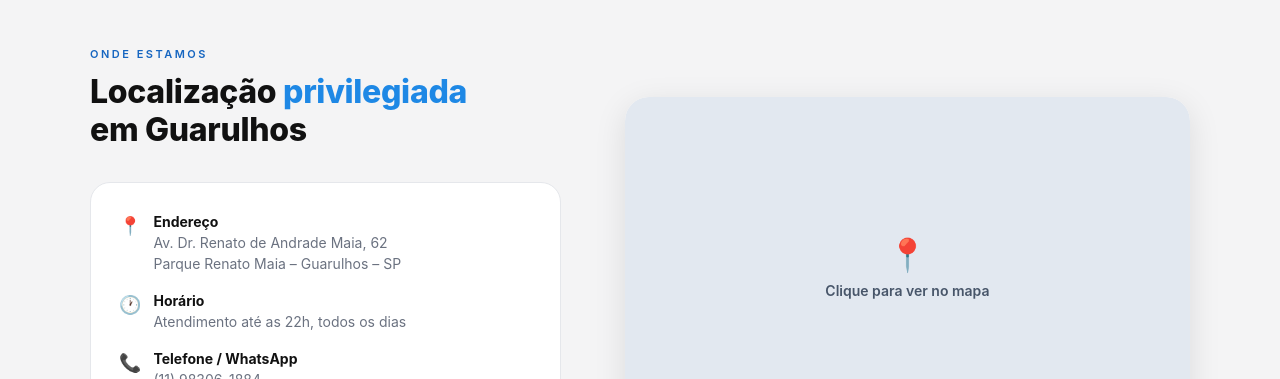
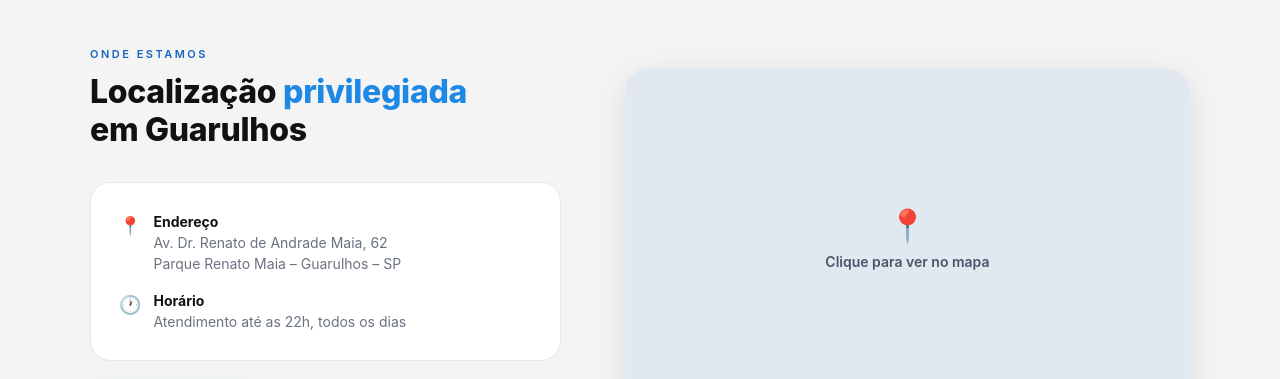
Before and after one commit to assessoria-boop/niram-vet, a plain HTML site: page index.html in a window 1280 px wide. Shown: the part 3856-4235 px from the top of the page. Drawn offline with Linux system fonts and the light colour scheme.

Commit message:
Remove informação de telefone/WhatsApp da seção localização

```diff
--- a/index.html
+++ b/index.html
@@ -780,10 +780,6 @@
             <span class="ico">🕐</span>
             <div><strong>Horário</strong>Atendimento até as 22h, todos os dias</div>
           </div>
-          <div class="info-linha">
-            <span class="ico">📞</span>
-            <div><strong>Telefone / WhatsApp</strong>(11) 98306-1884</div>
-          </div>
         </div>
         <a href="https://wa.me/5511983061884?text=Ol%C3%A1%2C%20encontrei%20voc%C3%AAs%20pelo%20Google%20e%20gostaria%20de%20atendimento.%20%5BN%C3%A3o%20apague%20esta%20mensagem%20para%20atendimento%20imediato%5D" class="btn-wpp" style="margin-top:24px;font-size:15px;padding:14px 24px;">
           <svg viewBox="0 0 24 24"><path d="M17.472 14.382c-.297-.149-1.758-.867-2.03-.967-.273-.099-.471-.148-.67.15-.197.297-.767.966-.94 1.164-.173.199-.347.223-.644.075-.297-.15-1.255-.463-2.39-1.475-.883-.788-1.48-1.761-1.653-2.059-.173-.297-.018-.458.13-.606.134-.133.298-.347.446-.52.149-.174.198-.298.298-.497.099-.198.05-.371-.025-.52-.075-.149-.669-1.612-.916-2.207-.242-.579-.487-.5-.669-.51-.173-.008-.371-.01-.57-.01-.198 0-.52.074-.792.372-.272.297-1.04 1.016-1.04 2.479 0 1.462 1.065 2.875 1.213 3.074.149.198 2.096 3.2 5.077 4.487.709.306 1.262.489 1.694.625.712.227 1.36.195 1.871.118.571-.085 1.758-.719 2.006-1.413.248-.694.248-1.289.173-1.413-.074-.124-.272-.198-.57-.347m-5.421 7.403h-.004a9.87 9.87 0 01-5.031-1.378l-.361-.214-3.741.982.998-3.648-.235-.374a9.86 9.86 0 01-1.51-5.26c.001-5.45 4.436-9.884 9.888-9.884 2.64 0 5.122 1.03 6.988 2.898a9.825 9.825 0 012.893 6.994c-.003 5.45-4.437 9.884-9.885 9.884m8.413-18.297A11.815 11.815 0 0012.05 0C5.495 0 .16 5.335.157 11.892c0 2.096.547 4.142 1.588 5.945L.057 24l6.305-1.654a11.882 11.882 0 005.683 1.448h.005c6.554 0 11.89-5.335 11.893-11.893a11.821 11.821 0 00-3.48-8.413z"/></svg>
```
